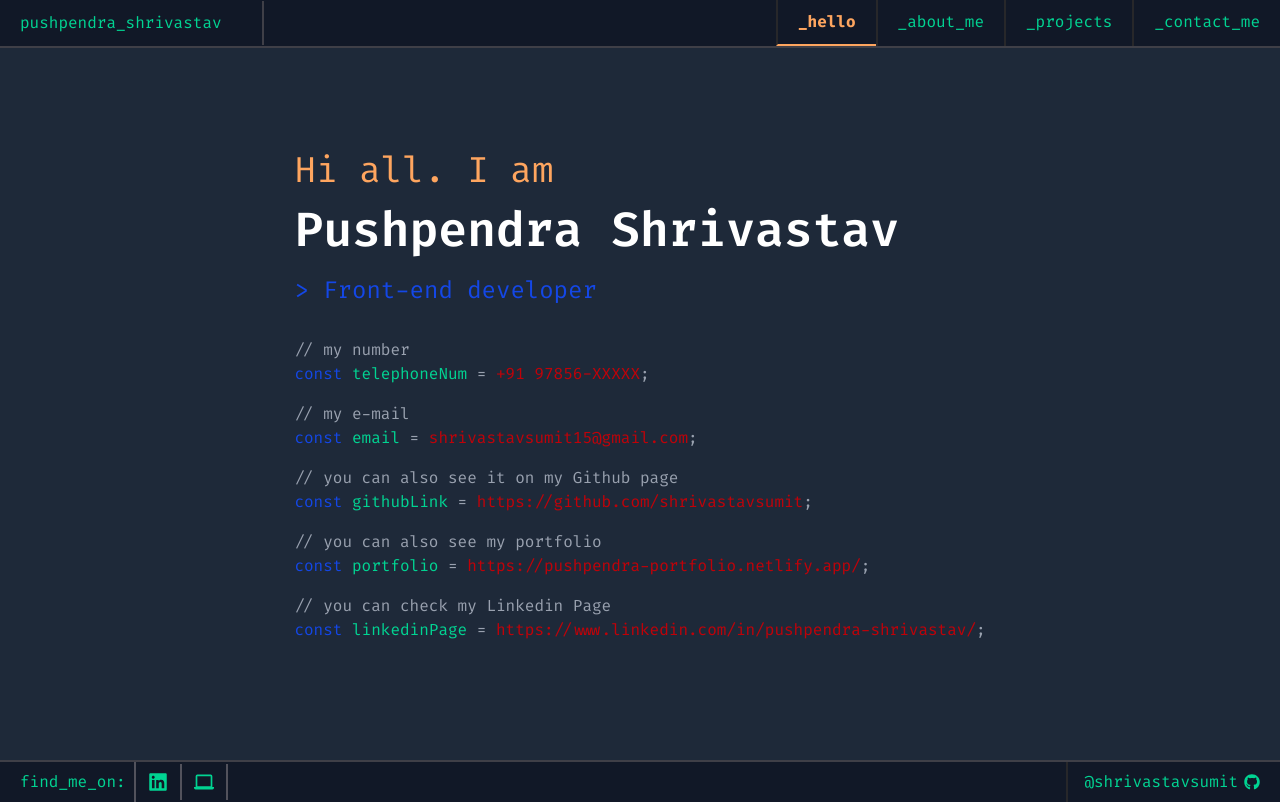
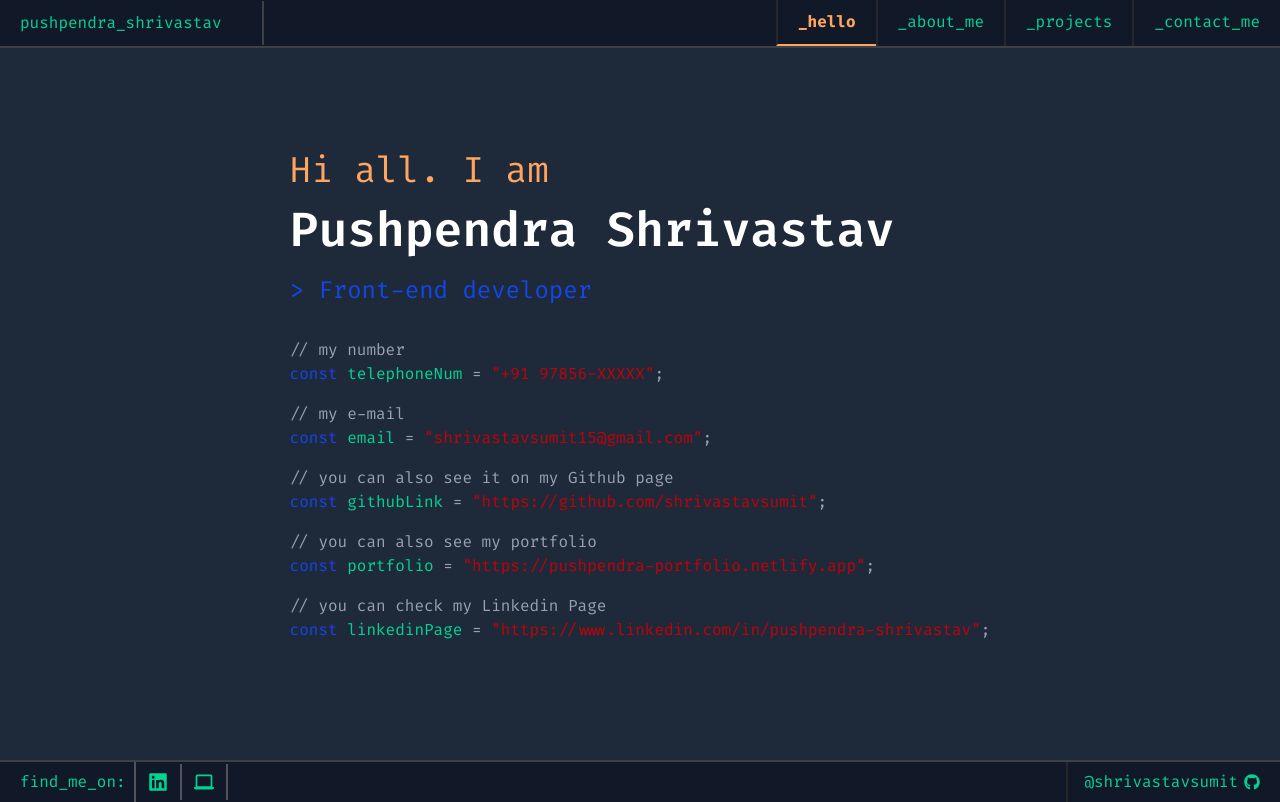
Before and after one commit to shrivastavpush/my-portfolio, a React (Vite) app: page / in a window 1280 px wide. Built offline with nearby package versions, Linux system fonts and the light colour scheme.

Commit message:
update home data with vscode hover feature

```diff
--- a/src/components/Home.tsx
+++ b/src/components/Home.tsx
@@ -1,5 +1,9 @@
+import { useState } from "react"
+
 
 const Home = () => {
+
+    const [showPopup, setShowPopup] = useState<Number | null>(null)
 
     const phoneAPIurl: string = `https://api.whatsapp.com/send/?phone=919785691226&amp;text&amp;type=phone_number&amp;app_absent=0`
     const emailURL: string = "https://mail.google.com/mail/?view=cm&amp;fs=1&amp;tf=1&amp;to=shrivastavsumit15@gmail.com"
@@ -18,31 +22,31 @@ const Home = () => {
         {
             label: "my number",
             variableName: "telephoneNum",
-            value: "+91 97856-XXXXX",
+            value: `"+91 97856-XXXXX"`,
             link: phoneAPIurl,
         },
         {
             label: "my e-mail",
             variableName: "email",
-            value: "shrivastavsumit15@gmail.com",
+            value: `"shrivastavsumit15@gmail.com"`,
             link: emailURL,
         },
         {
             label: "you can also see it on my Github page",
             variableName: "githubLink",
-            value: "https://github.com/shrivastavsumit",
+            value: `"https://github.com/shrivastavsumit"`,
             link: githubURL,
         },
         {
             label: "you can also see my portfolio",
             variableName: "portfolio",
-            value: "https://pushpendra-portfolio.netlify.app/",
+            value: `"https://pushpendra-portfolio.netlify.app"`,
             link: portFolio,
         },
         {
             label: "you can check my Linkedin Page",
             variableName: "linkedinPage",
-            value: "https://www.linkedin.com/in/pushpendra-shrivastav/",
+            value: `"https://www.linkedin.com/in/pushpendra-shrivastav"`,
             link: linkedinPage,
         },
     ];
@@ -57,9 +61,14 @@ const Home = () => {
                 {contactInfo.map((item, index) => (
                     <div key={index} className="mb-4">
                         <div className="text-gray-400">// {item.label}</div>
-                        <div className="mb-2">
+                        <div className="mb-2 relative">
                             <span className="text-blue-700">const </span>
-                            <span className="text-emerald-400">{item.variableName}</span>
+                            <span className="text-emerald-400"
+                                onMouseEnter={() => setShowPopup(index)}
+                                onMouseLeave={() => setShowPopup(null)
+                                }>{item.variableName}</span>
+
+                            {showPopup === index && <span className="absolute text-white bottom-5 left-13 bg-black rounded p-1">(property) <span className="text-emerald-400">ContactInfoItem.label:</span> <span className="text-[#fea55f]">String</span></span>}
                             <span className="text-gray-400"> = </span>
                             <a className="text-red-700" href={item.link} target="_blank">{item.value}</a>
                             <span className="text-gray-400">;</span>
--- a/src/index.css
+++ b/src/index.css
@@ -11,7 +11,6 @@
     font-weight: bold;
 }
 
-
 /* #backdrop {
     position: absolute;
     z-index: -10;
```
